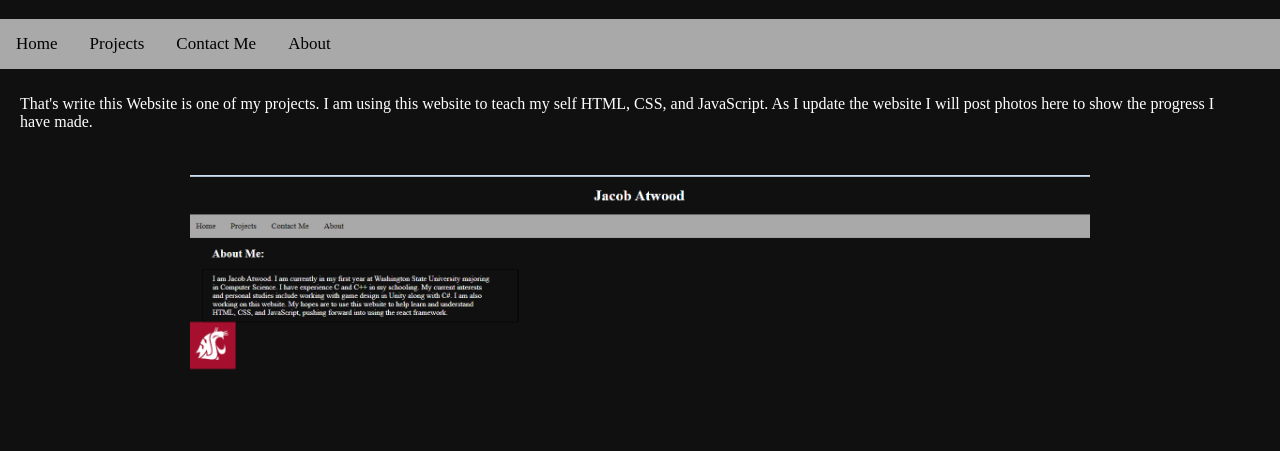
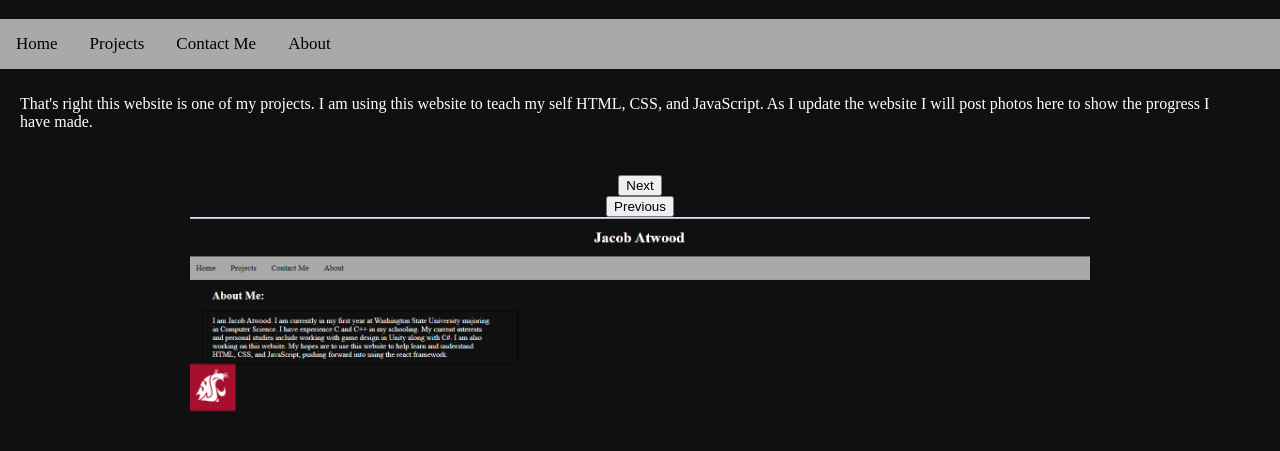
Before and after one commit to jacobatwood/jacobatwood.github.io, a plain HTML site: page Pages/thisWebsite.html in a window 1280 px wide. Shown: the part 61-512 px from the top of the page. Drawn offline with Linux system fonts and the light colour scheme.

Commit message:
Update thisWebsite.html
Signed-off-by: jacobatwood <146138919+jacobatwood@users.noreply.github.com>

```diff
--- a/Pages/thisWebsite.html
+++ b/Pages/thisWebsite.html
@@ -4,8 +4,11 @@
     <title> This Website | Jacob Atwood</title>
     <link rel="icon" type="image/x-icon" href="/Images/favicon.ico">
     <link rel="stylesheet" type="text/css" href="/Styles/styles.css">
+    <script src="/PhotoAlbum.js"></script>
+
 </head>
 <body>
+
 
     <center><h1>Jacob Atwood</h1></center>
 
@@ -16,13 +19,15 @@
         <a href="AboutMe.html">About</a>
     </div>
 
-    <div class = indent>
-    <p>
-        That's write this Website is one of my projects. I am using this website to teach my self HTML, CSS, and JavaScript. As I update the website I will post
-        photos here to show the progress I have made.
-    </p>
+    <div class=indent>
+        <p>
+            That's right this website is one of my projects. I am using this website to teach my self HTML, CSS, and JavaScript. As I update the website I will post
+            photos here to show the progress I have made.
+        </p>
     </div>
     <br>
-    <center> <img id="websiteHistory" src="/Images/websiteFirstSnapshot.png" alt="WebsiteSnapshot" width="900"></center>
+    <center><button onclick="nextClick()">Next</button></center>
+    <center><button onclick="previousClick()">Previous</button></center>
+    <center> <img id="Image" src="/Images/websiteFirstSnapshot.png" alt="WebsiteSnapshot" width="900"></center>
 </body>
 </html>
```
